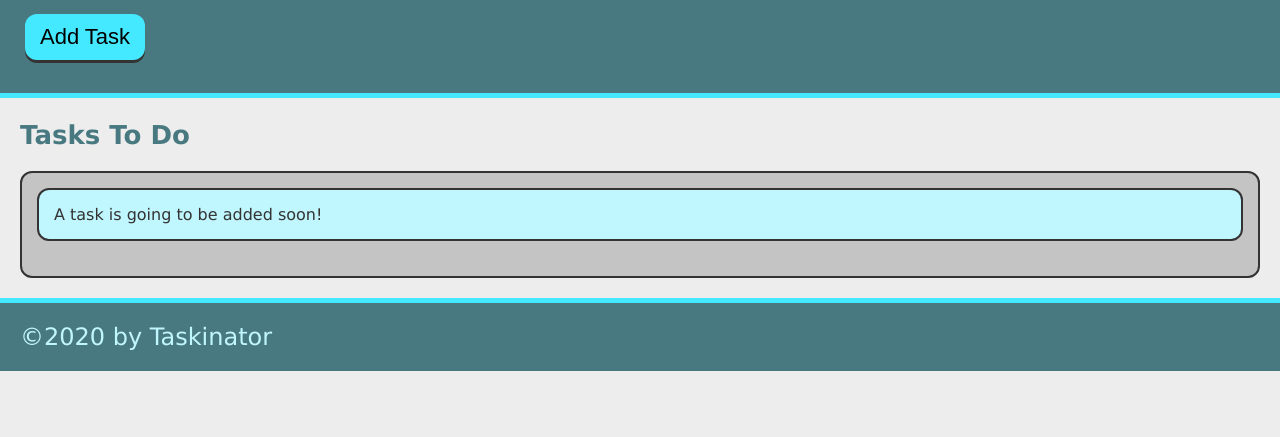
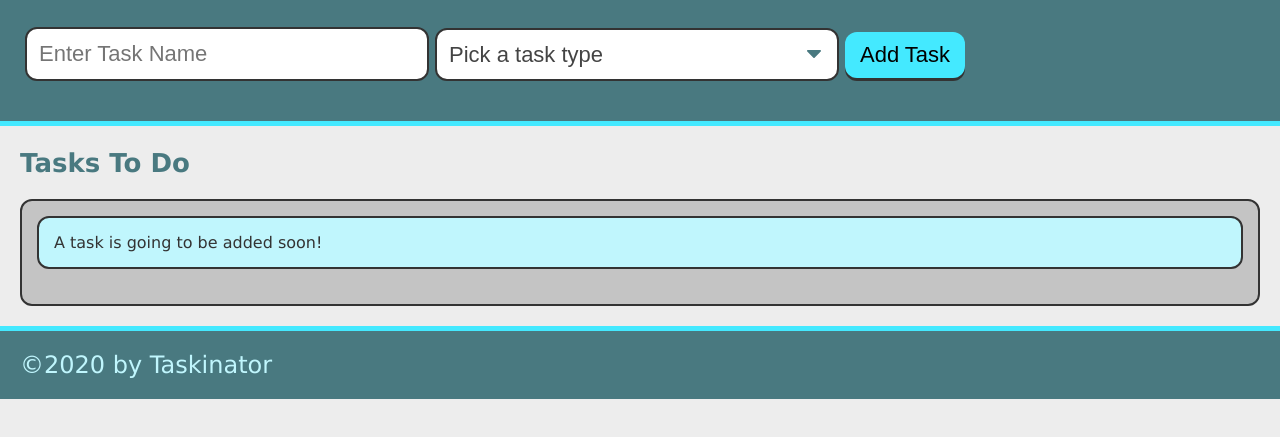
Before and after one commit to paulooliveira152012/taskinator, a plain HTML site: page index.html in a window 1280 px wide. Shown: the part 115-552 px from the top of the page. Drawn offline with Linux system fonts and the light colour scheme.

Commit message:
done featurebranch

```diff
--- a/index.html
+++ b/index.html
@@ -11,7 +11,24 @@
     <header>
         <h1 class="page-title">Taskinator</h1>
         <p>Click the button bellow to add a new task!</p>
-        <button class="btn" id="save-task">Add Task</button>
+        <form id="task-form">
+                <div class="form-group">
+                    <input type="text" name="task-name" placeholder="Enter Task Name" />
+                  </div>
+              <div class="form-group">
+                  <!--use select to tell the browser we're about to create a dropdown list-->
+                  <select name="task-type" class="select-dropdown">
+                    <!--the disabled selected makes the target unclickable-->
+                  <option value="" disabled selected>Pick a task type</option>
+                  <option value="Print">Print</option>
+                  <option value="Web">Web</option>
+                  <option value="Mobile">Mobile</option>
+                </select>
+              </div>
+            <div class="form-group">
+                <button class="btn" id="save-task" type="submit">Add Task</button>
+            </div>
+          </form>
     </header>
     <main>
         <section class="task-list-wrapper">
```
Also changed, not shown: 2 other files.
